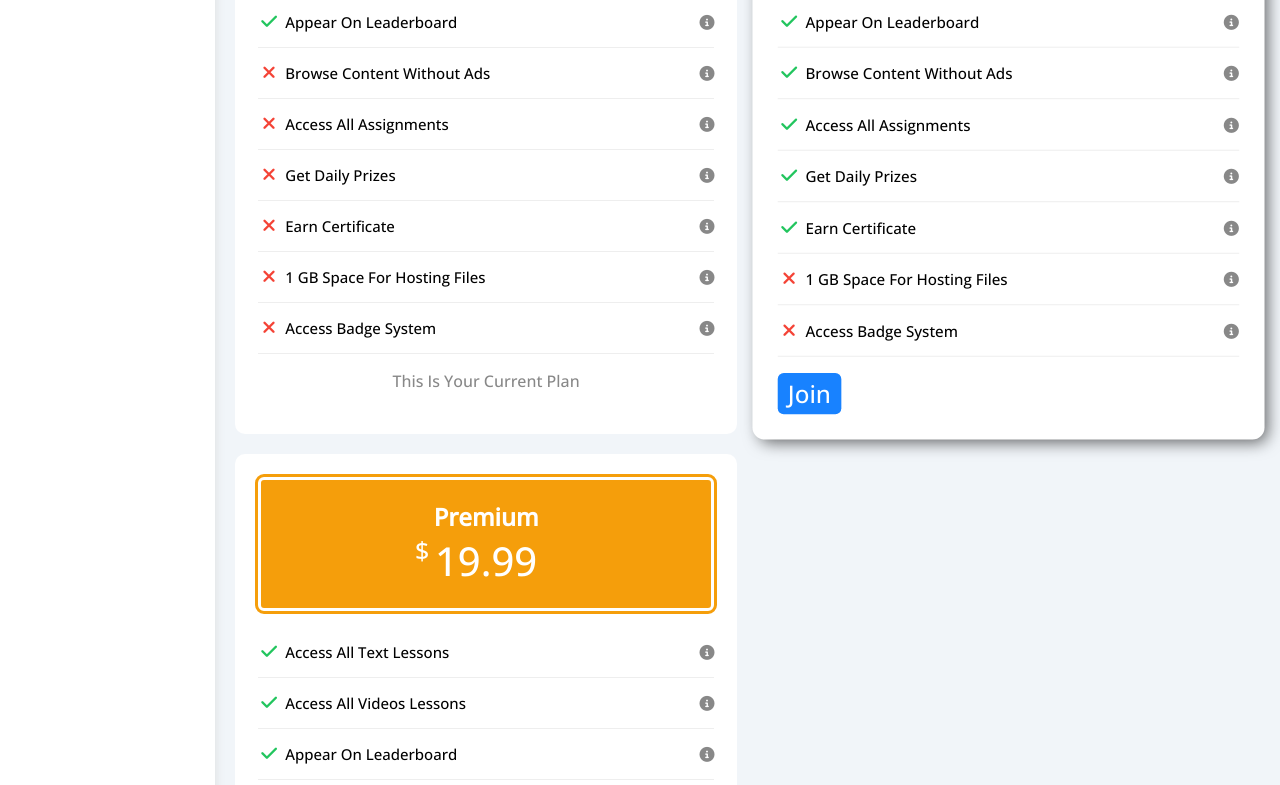
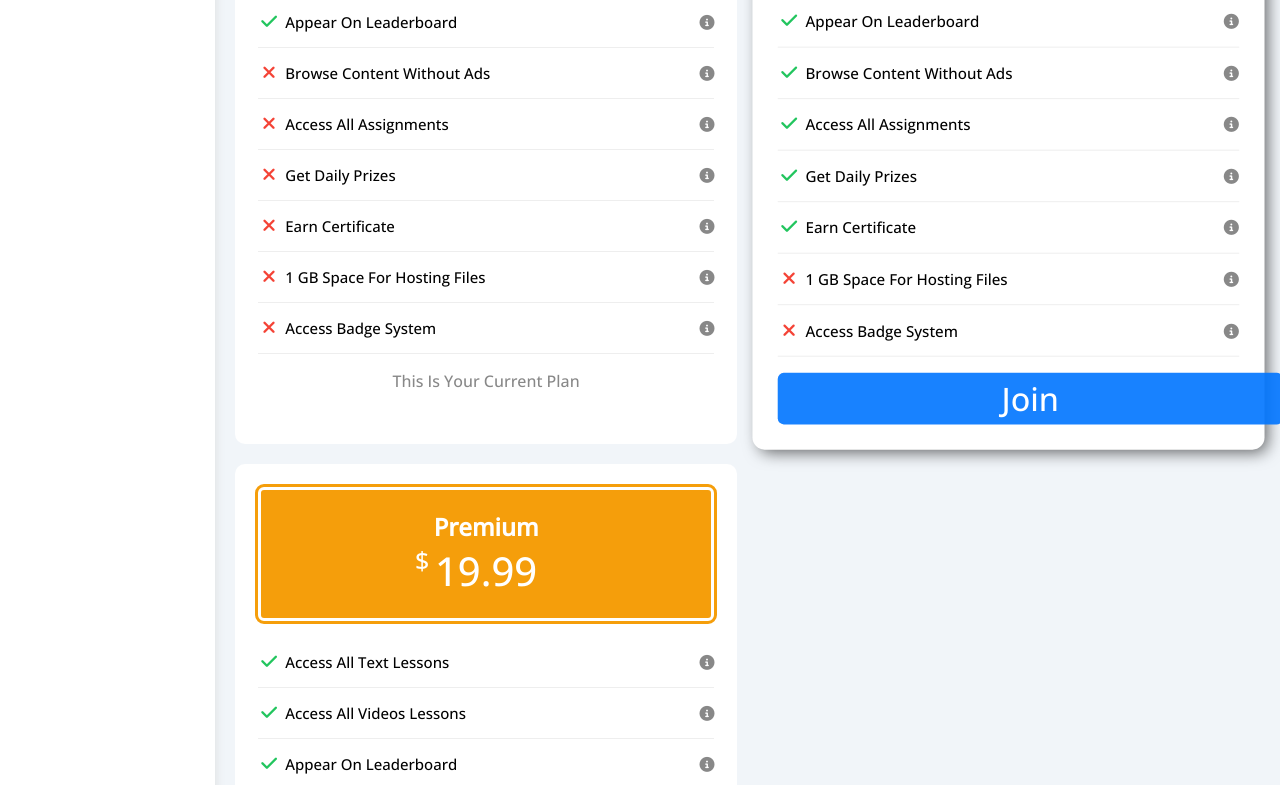
Before and after one commit to Dhari-Almotrafi/Dhari-dashboard, a plain HTML site: page plans.html in a window 1280 px wide. In both pictures the pointer is over the link 828 px from the left and 833 px from the top of the page. Shown: the part 448-1233 px from the top of the page. Drawn offline with nearby package versions, Linux system fonts and the light colour scheme.

Commit message:
button hover

```diff
--- a/css/master.css
+++ b/css/master.css
@@ -1380,19 +1380,6 @@ ul {
     transform: scale(1.01);
 }
 
-.plans-page .plan:hover .join {
-    transform: rotate(3600deg);
-    background-size: 500px;
-    /* background-width: ; */
-    /* width: 500px;
-    height: 500px; */
-    z-index: 150;
-    /* transform: translateY(-450px); */
-    font-size: 150%;
-    text-align: center;
-    opacity: 0.9;
-    margin-bottom: 0;
-}
 
 .plans-page .plan .top {
     border: 3px solid white;
@@ -1455,11 +1442,30 @@ ul {
 
 .plans-page .join {
     /* position: absolute; */
-    transform: translateX(50%);
+    /* transform: translateX(50%);
     text-align: center;
-    left: 50%;
+    left: 50%; */
+    transition: 1s;
+    transition-duration: 1s;
+    transition-timing-function: cubic-bezier(.2002, 1.01, 1, -0.68);
+    /* transition-timing-function: ease-in-out; */
 
 
 }
 
+.plans-page .plan:hover .join {
+    /* transform: scale(500%); */
+    /* background-size: 500px; */
+    /* background-width: ; */
+    /* width: 500px;
+    height: 500px; */
+    /* z-index: 150; */
+    /* transform: translateY(-450px); */
+    font-size: 200%;
+    width: 500px;
+    text-align: center;
+    opacity: 0.9;
+    margin-bottom: 0;
+}
+
 /* End Plans Page */
```
